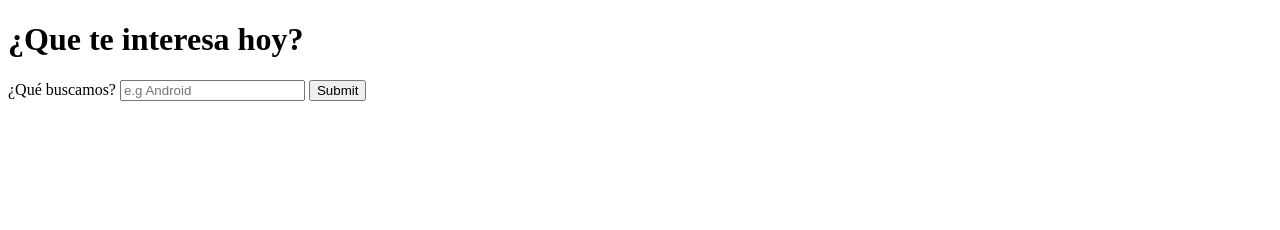
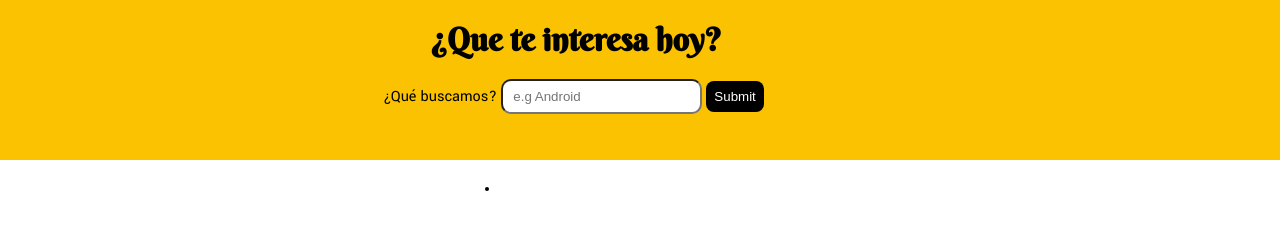
Before and after one commit to Patty8909/ny-times, a website: page public/index.html in a window 1280 px wide. Drawn offline with Linux system fonts and the light colour scheme; a web font is replaced by a local one.

Commit message:
añade estilos

```diff
--- a/public/css/main.css
+++ b/public/css/main.css
@@ -0,0 +1,37 @@
+* {
+  margin: 0px;
+  padding: 0px;
+}
+.header {
+  background-color: #FAC200;
+  height: 20vh;
+}
+.title {
+  font-family:'Berkshire Swash', cursive;
+  padding: 20px;
+  margin-left: 32%;
+}
+.form {
+  font-family: 'Yantramanav', sans-serif;
+  margin-left: 30%;
+}
+.input {
+  padding: 8px 10px;
+  border-radius: 10px;
+}
+.submit {
+  padding: 8px;
+  background-color: black;
+  border-style: none;
+  border-radius: 8px;
+  color: white;
+}
+.news {
+  font-family: 'PT Mono', monospace;
+  margin: 20px;
+
+}
+.container {
+  width: 80vh;
+  margin-left: 60vh;
+}
--- a/public/index.html
+++ b/public/index.html
@@ -4,22 +4,25 @@
     <meta charset="UTF-8">
     <meta name="viewport" content="width=device-width, initial-scale=1.0">
     <meta http-equiv="X-UA-Compatible" content="ie=edge">
-    <title>ajax-project-demo</title>
+    <link href="https://fonts.googleapis.com/css?family=Berkshire+Swash|PT+Mono|Yantramanav" rel="stylesheet">
+    <title>NY-times</title>
     <link rel="stylesheet" href="css/main.css">
   </head>
   <body>
-    <header>
-      <h1>¿Que te interesa hoy?</h1>
-        <div>
+    <header class="header">
+      <h1 class="title">¿Que te interesa hoy?</h1>
+        <div class="form">
           <form id="search-form">
             <label for="search-keyword">¿Qué buscamos?</label>
-            <input id="search-keyword" type="text" name="search-keyword" placeholder="e.g Android" required>
-            <input id="submit-btn" type="submit"  value="Submit">
+            <input class="input" id="search-keyword" type="text" name="search-keyword" placeholder="e.g Android" required>
+            <input class="submit" id="submit-btn" type="submit"  value="Submit">
           </form>
         </div>
       </header>
-      <div>
-        <ul id="response-container"></ul>
+      <div class="container">
+        <ul >
+          <li id="response-container" class="news"></li>
+        </ul>
       </div>
 
 
```
Also changed, not shown: README.md (added), public/assets/images/app.png (added).
